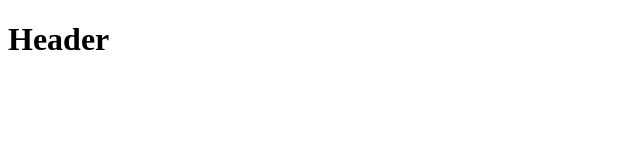
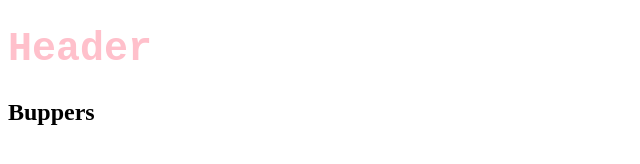
Before and after one commit to agatazblewska12/new-repo, a plain HTML site: page index.html in a window 1280 px wide. Shown: the whole page, without its empty margins (0-640 px from the left). Drawn offline with Linux system fonts and the light colour scheme.

Commit message:
Update styles

```diff
--- a/index.html
+++ b/index.html
@@ -4,8 +4,10 @@
     <meta charset="UTF-8">
     <meta name="viewport" content="width=device-width, initial-scale=1.0">
     <title>Document</title>
+    <link rel="stylesheet" href ="style.css"/>
 </head>
 <body>
     <h1>Header</h1>
+    <h2>Buppers</h2>
 </body>
 </html>
--- a/style.css
+++ b/style.css
@@ -0,0 +1,5 @@
+h1 {
+    font-family:'Courier New', Courier, monospace;
+    font-size: 40px;
+    color: pink;
+}
```
